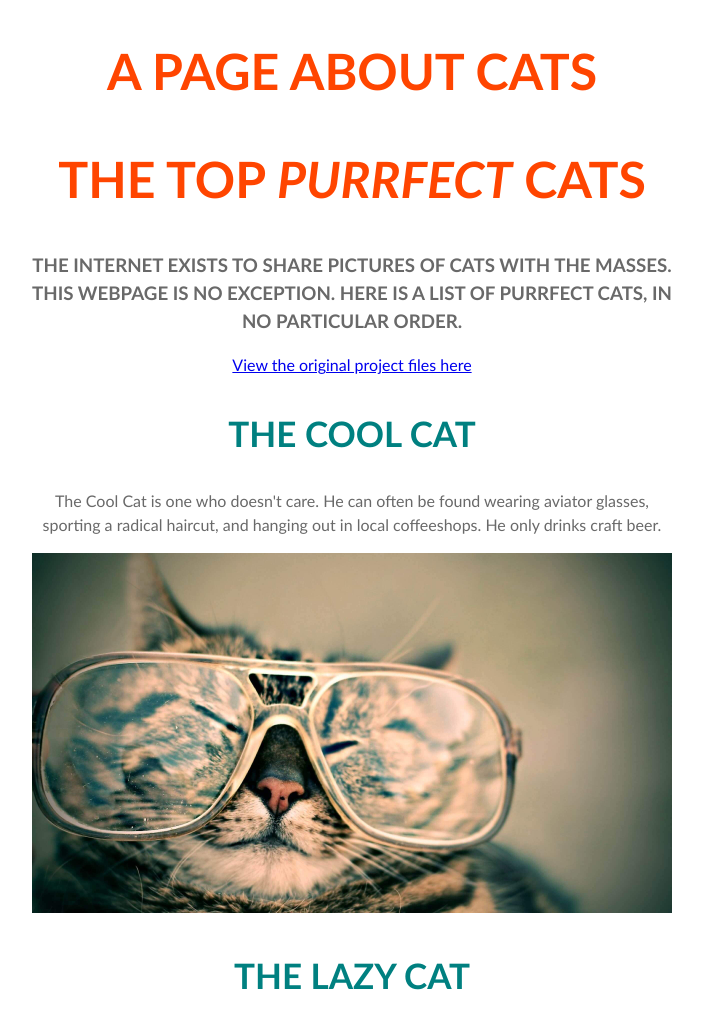
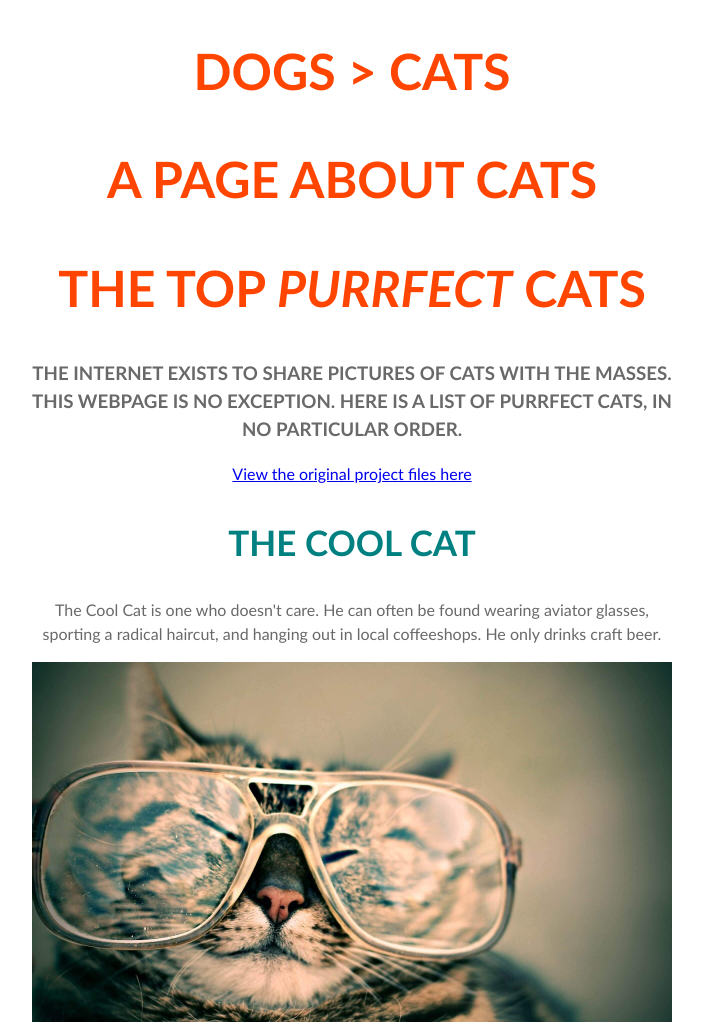
Before and after one commit to victoriarainc/purrfectcats, a plain HTML site: page index.html in a window 1280 px wide. Shown: the top 1025 px of the page, without its empty margins (288-991 px from the left). Drawn offline with Linux system fonts and the light colour scheme.

Commit message:
added tidbit about dogs

```diff
--- a/index.html
+++ b/index.html
@@ -11,7 +11,7 @@
 </head>
 
 <body>
-
+  <h1>DOGS > cats</h1>
   <h1>A page about Cats</h1>
   <h1>The top <em>Purrfect</em> Cats</h1>
   <h3>The Internet exists to share pictures of cats with the masses. This webpage is no exception. Here is a list of purrfect cats, in no particular order.</h3>
```
